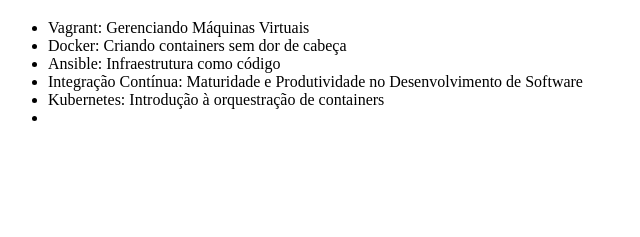
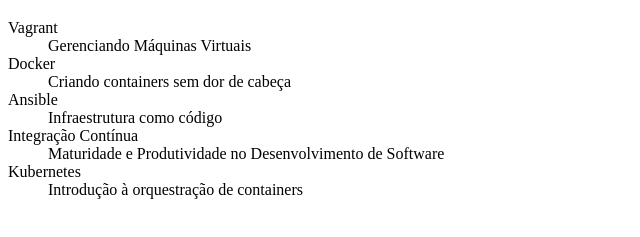
Before and after one commit to brunogoncalvess/Alura-GIT, a plain HTML site: page index.html in a window 1280 px wide. Shown: the part 61-298 px from the top of the page, without its empty margins (0-640 px from the left). Drawn offline with Linux system fonts and the light colour scheme.

Commit message:
Altera tag ul para dl e corrige mudança de ul para

```diff
--- a/index.html
+++ b/index.html
@@ -7,12 +7,17 @@
 <body>
     <h1>Curso de DevOps</h1>
 
-    <ul>
-        <li>Vagrant: Gerenciando Máquinas Virtuais</li>
-        <li>Docker: Criando containers sem dor de cabeça</li>
-        <li>Ansible: Infraestrutura como código</li>
-        <li>Integração Contínua: Maturidade e Produtividade no Desenvolvimento de Software</li>
-        <li>Kubernetes: Introdução à orquestração de containers<li>
-    </ul>
+    <dl>
+        <dt>Vagrant</dt>
+        <dd>Gerenciando Máquinas Virtuais</dd>
+        <dt>Docker</dt>
+        <dd>Criando containers sem dor de cabeça</dd>
+        <dt>Ansible</dt>
+        <dd>Infraestrutura como código</dd>
+        <dt>Integração Contínua</dt>
+        <dd>Maturidade e Produtividade no Desenvolvimento de Software</dd>
+        <dt>Kubernetes</dt>
+        <dd>Introdução à orquestração de containers<dd>
+    </dl>
 </body>
 </html>
```
